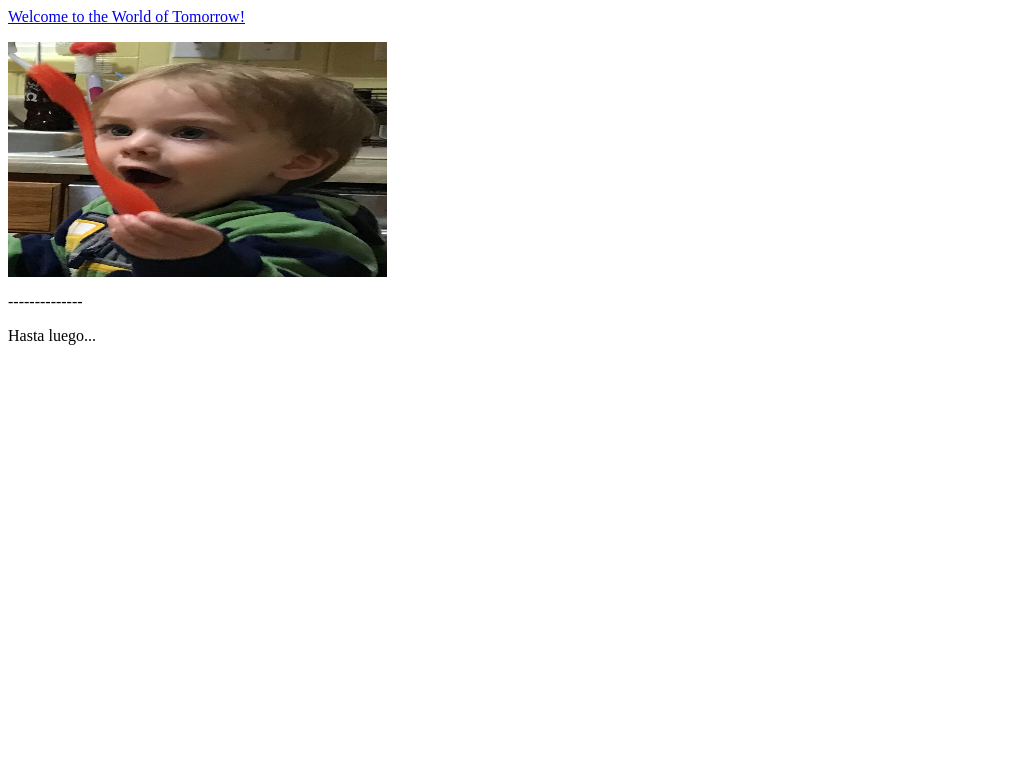
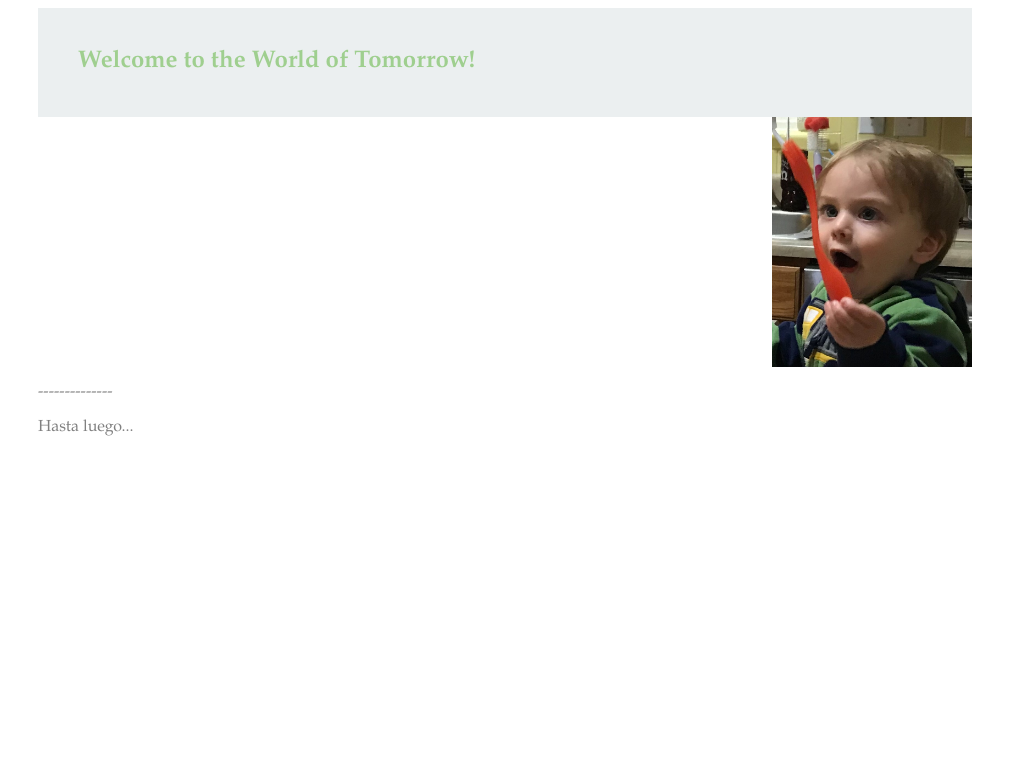
Before and after one commit to bellachp/django-tut0, a Django app: page / in a window 1280 px wide. Shown: the top 783 px of the page, without its empty margins (0-1027 px from the left). Run offline with Django 3.2, Linux system fonts and the light colour scheme; data that the repository does not hold is empty; some libraries are stand-ins or nearby versions.

Commit message:
played with css

```diff
--- /dev/null
+++ b/blahhg/static/blahhg/blahhg.css
@@ -0,0 +1,35 @@
+
+
+#header {
+    background-color: #EBEFF0;
+    margin-top: 0;
+    padding: 20px 20px 20px 40px;
+}
+
+h2 a {
+    color: #9FCF8F;
+    text-decoration: none;
+}
+
+h3 a {
+    color: #77ABBA;
+    text-decoration: none;
+}
+
+.date {
+    font-weight: bold;
+}
+
+body {
+    padding-left: 30px;
+    padding-right: 300px;
+    font-family: "Palatino Linotype", "Book Antiqua";
+}
+
+#vince-photo {
+    direction: rtl;
+}
+
+#footer {
+    color: gray;
+}
--- a/blahhg/templates/blahhg/post_list.html
+++ b/blahhg/templates/blahhg/post_list.html
@@ -4,19 +4,25 @@
 <html>
     <head>
         <title>learning some stuff</title>
+
+        <!--<link rel="stylesheet" href="https://stackpath.bootstrapcdn.com/bootstrap/4.1.1/css/bootstrap.min.css"> -->
+        <link rel="stylesheet" href="{% static 'blahhg/blahhg.css' %}">
+
     </head>
     <body>
 
-        <div>
-            <p><a href="/">Welcome to the World of Tomorrow!</a></p>
+        <div id="header">
+            <h2><a href="/">Welcome to the World of Tomorrow!</a></h2>
         </div>
 
-        <img src="{% static "blahhg/images/zoom.jpg" %}" alt="Veence" width="30%" height="30%"/>
+        <div id="vince-photo">
+            <img src="{% static "blahhg/images/zoom.jpg" %}" alt="Veence" width="200" height="250"/>
+        </div>
 
         {% for post in posts %}
-            <div>
-                <h2><a href="">{{ post.title }}</a></h2>
-                <p>{{ post.published_date }}</p>
+            <div class="post">
+                <h3><a href="">{{ post.title }}</a></h3>
+                <p class="date">{{ post.published_date }}</p>
                 <p>{{ post.text|linebreaksbr }}</p>
             </div>
         {% endfor %}
@@ -32,8 +38,9 @@
             <p>Cuánta madera echaría una marmota si una marmota pudiera echar madera?</p>
         </div>
         -->
-
-        <p>--------------</p>
-        <p>Hasta luego...</p>
+        <div id="footer">
+            <p>--------------</p>
+            <p>Hasta luego...</p>
+        </div>
     </body>
 </html>
```
